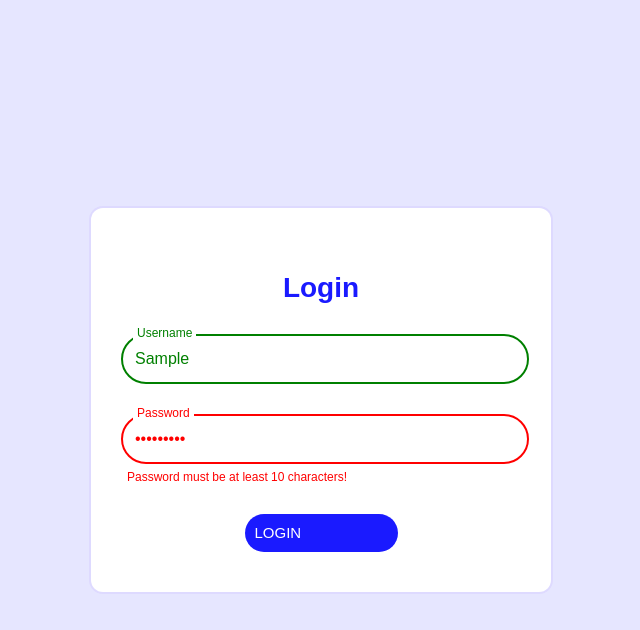
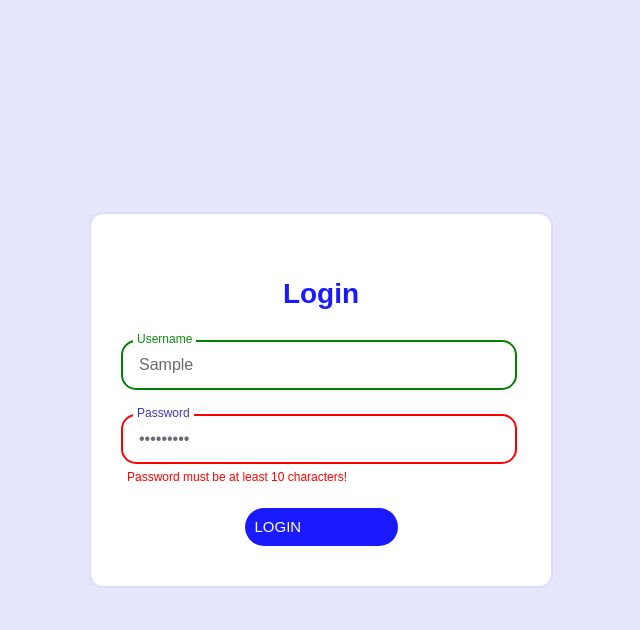
Before and after one commit to meena730/Ceptrix-test, a plain HTML site: page Form/index.html in a window 1280 px wide. Both pictures are taken after typing "Sample", "Sample123" into the empty fields and a click on the button "LOGIN". Shown: the whole page, without its empty margins (319-959 px from the left). Drawn offline with Linux system fonts and the light colour scheme.

Commit message:
make clean code

```diff
--- a/Form/index.html
+++ b/Form/index.html
@@ -10,13 +10,13 @@
   <form id="loginForm" class="form-container">
     <h2>Login</h2>
 
-    <div class="input-group">
+    <div class="input-group" id="username-group">
       <input type="text" id="username" required />
       <label for="username">Username</label>
       <div id="username-error" class="error-msg"></div>
     </div>
 
-    <div class="input-group">
+    <div class="input-group" id="password-group">
       <input type="password" id="password" required />
       <label for="password">Password</label>
       <div id="password-error" class="error-msg"></div>
@@ -25,6 +25,6 @@
     <button type="submit">LOGIN</button>
   </form>
 
-  <script src="script02.js"></script>
+  <script src="script.js"></script>
 </body>
 </html>
--- a/Form/script.js
+++ b/Form/script.js
@@ -12,86 +12,46 @@ document.getElementById("loginForm").addEventListener("submit", function (e) {
   }
 });
 
-// on blur
 ["username", "password"].forEach((fieldId) => {
   const input = document.getElementById(fieldId);
-  input.addEventListener("blur", () => validateField(input));
+  const group = input.closest(".input-group");
+
+  input.addEventListener("focus", () => {
+    group.classList.add("is-focused");
+  });
+
+  input.addEventListener("blur", () => {
+    group.classList.remove("is-focused");
+    validateField(input);
+  });
 });
 
-// Mai
 function validateField(input) {
   const fieldId = input.id;
   const value = input.value.trim();
   const error = document.getElementById(`${fieldId}-error`);
+  const group = input.closest(".input-group");
 
-  // validation
-  if (
-    (fieldId === "username" && !/^[A-Za-z]+$/.test(value)) ||
-    (fieldId === "password" && value.length < 10)
-  ) {
+  let isValid = false;
+
+  if (fieldId === "username") {
+    isValid = /^[A-Za-z]+$/.test(value);
+  } else if (fieldId === "password") {
+    isValid = value.length >= 10;
+  }
+
+  if (!isValid) {
     error.textContent =
       fieldId === "username"
         ? "Username must contain only letters!"
         : "Password must be at least 10 characters!";
-    applyErrorStyles(input);
+    group.classList.remove("is-valid");
+    group.classList.add("is-error");
     return false;
   } else {
     error.textContent = "";
-    resetStyles(input);
+    group.classList.remove("is-error");
+    group.classList.add("is-valid");
     return true;
   }
 }
-
-// red on error
-function applyErrorStyles(input) {
-  const label = document.querySelector(`label[for="${input.id}"]`);
-  input.classList.remove("valid-input");
-  input.style.border = "2px solid red";
-  input.style.color = "red";
-  if (label) label.style.color = "red";
-}
-
-// green if filled & valid)
-function resetStyles(input) {
-  const label = document.querySelector(`label[for="${input.id}"]`);
-  input.classList.add("valid-input");                        // its define in css file to show green color
-  input.style.border = "";
-  input.style.color = "";
-  if (label) label.style.color = "";
-}
-
-
-
-  // // show diff diff color border on diff action ,,(when uncomment this , code override css )
-
-  // // color code using js
-
-  // const inputs = document.querySelectorAll(".input-group input");
-
-  // inputs.forEach((input) => {
-  //   input.addEventListener("focus", () => {
-  //     input.style.border = "2px solid blue";
-  //     input.style.color = "blue";
-  //     input.nextElementSibling.style.color = "blue";
-  //   });
-
-  //   input.addEventListener("blur", () => {
-  //     const value = input.value.trim();
-  //     const label = input.nextElementSibling;
-
-  //     // Validation logic
-  //     if (input.id === "username" && !/^[A-Za-z]+$/.test(value)) {
-  //       input.style.border = "2px solid red";
-  //       input.style.color = "red";
-  //       label.style.color = "red";
-  //     } else if (input.id === "password" && value.length < 10) {
-  //       input.style.border = "2px solid red";
-  //       input.style.color = "red";
-  //       label.style.color = "red";
-  //     } else {
-  //       input.style.border = "2px solid blue";
-  //       input.style.color = "#78787b;";
-  //       label.style.color = "#78787b;";
-  //     }
-  //   });
-  // });
--- a/Form/style.css
+++ b/Form/style.css
@@ -25,61 +25,73 @@ body {
 
 .input-group {
   position: relative;
-  margin-bottom: 30px;
+  margin-bottom: 1.5rem;
+  transition: all 0.2s ease;
 }
 
 .input-group input {
-  width: 100%;
-  padding: 14px 12px;
-  max-width: 380px;
+  width: 90%;
+  padding: 14px 16px;
+  border: 2px solid #ccc;
+  border-radius: 15px;
   font-size: 16px;
-  border: 2px solid #78787b;
-  border-radius: 30px;
   outline: none;
   background: white;
+  color: #696972;
+  transition: all 0.2s ease;
 }
-/* gray */
+
 .input-group label {
   position: absolute;
   top: 14px;
   left: 16px;
   background: white;
-  color: #78787b;
+  color: #696972;
   transition: 0.2s ease;
   padding: 0 4px;
   pointer-events: none;
 }
 
-.input-group input:focus + label,
-.input-group input:not(:placeholder-shown):valid + label {
+/* Float label */
+.input-group.is-focused label,
+.input-group input:valid + label {
   top: -8px;
   left: 12px;
   font-size: 12px;
   color: rgb(60, 56, 180);
 }
 
-/* blue */
-/* .input-group input:focus  {
-    border: 2px solid rgb(60, 56, 180);
-    color: rgb(60, 56, 180);;
 
-  } */
+/* Focused */
+.input-group.is-focused input {
+  border-color: rgb(60, 56, 180);
+}
 
-/* Green (not focused) */
-/* .input-group input.valid-input:not(:focus) {
-  border: 2px solid green;
-  color: green;
-} */
+/* Valid  */
+.input-group.is-valid input  {
+  border-color: green;
 
-/* green label if valid & not focused */
-/* .input-group input.valid-input:not(:focus) + label {
-  color: green;
-} */
+}
 
-/* Normal state reset */
-.input-group input {
-  transition: all 0.2s ease;
+.input-group.is-valid input + label  {
+  color: rgb(17, 140, 17);
 }
+
+/* Error */
+.input-group.is-error input {
+  border-color: red;
+}
+
+
+.input-group.is-error.is-focused label {
+  color: red !important;
+}
+.error-msg {
+  font-size: 12px;
+  /* color: red; */
+  margin-top: 4px;
+}
+
 
 button {
   width: 100%;
```
